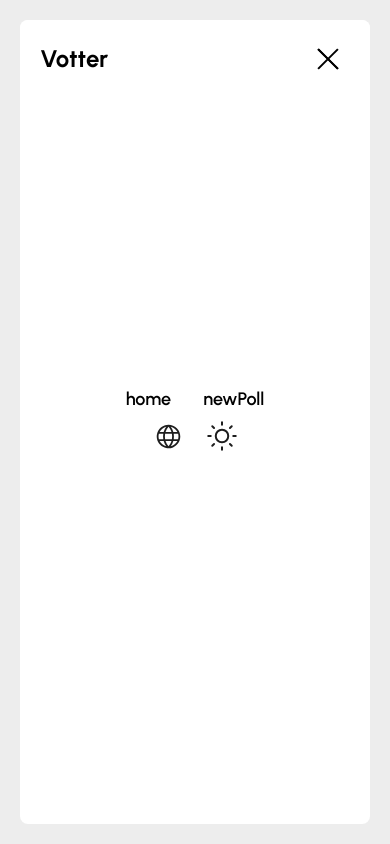
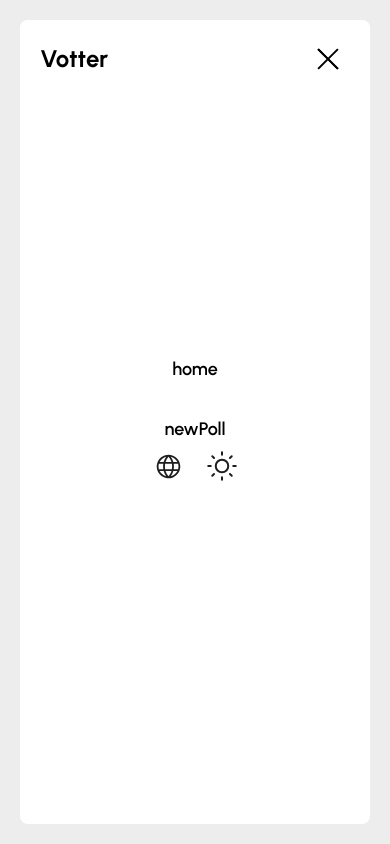
Before and after one commit to Guilherme-Matosoli/vooter-client, a Next.js app: page /en in a window 390 px wide. Both pictures are taken after a click on the button 327 px from the left and 58 px from the top of the page. Built offline with nearby package versions, Linux system fonts and the light colour scheme; what i18next-resources-to-backend would draw is missing.

Commit message:
add flex-col in nav (mobile devices) :wrench:

```diff
--- a/src/components/Header/HeaderCTAs.tsx
+++ b/src/components/Header/HeaderCTAs.tsx
@@ -8,7 +8,7 @@ export function HeaderCTAs({ lng }: HeaderProps) {
   const { t } = useTranslation(lng, "header");
   return (
     <>
-      <nav className="flex gap-8">
+      <nav className="flex gap-8 flex-col items-center md:flex-row">
         <Link className="link" href="/">
           {t("home")}
         </Link>
```
